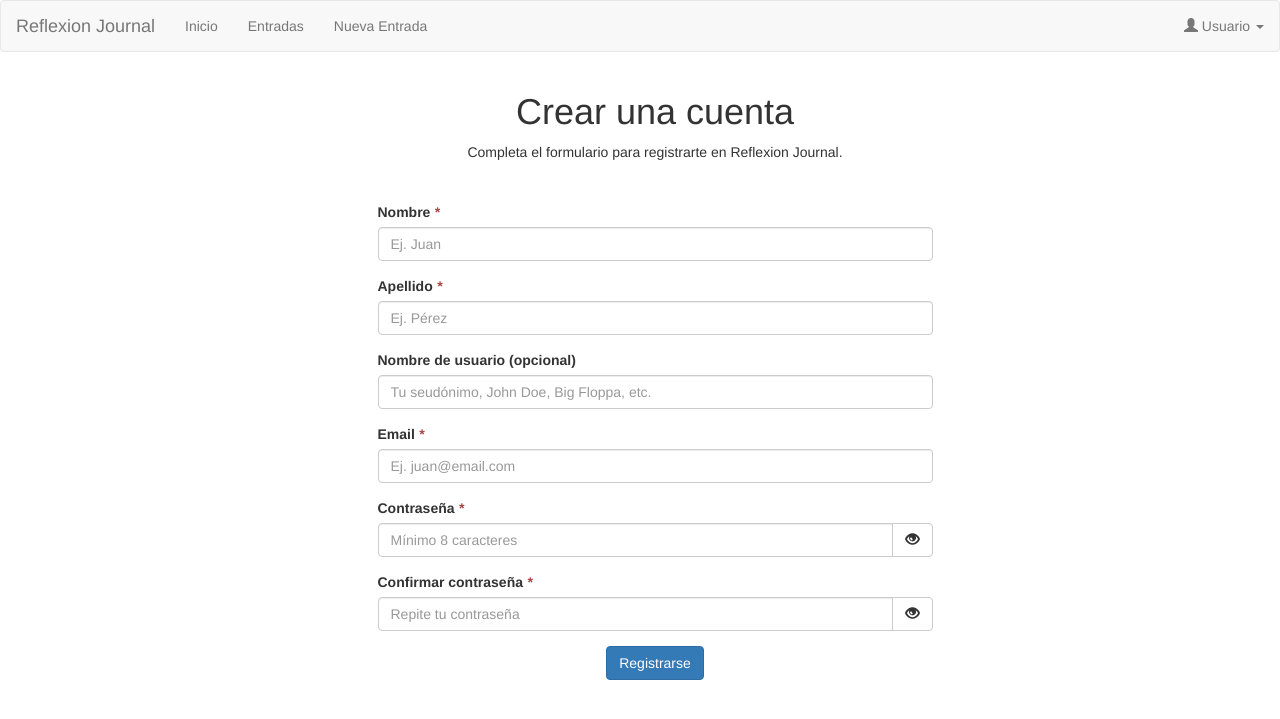
After one commit to AstronautMarkus/reflexion-journal, a Flask app: page /register in a window 1280 px wide. The commit adds this page. Shown: the top 719 px of the page. Run offline with Flask 3, Linux system fonts and the light colour scheme; some libraries are stand-ins or nearby versions.

Commit message:
feat: Implement user authentication with login and registration routes, templates, and flash messages

```diff
--- a/reflexion-journal/app/__init__.py
+++ b/reflexion-journal/app/__init__.py
@@ -6,6 +6,7 @@ from .models.models import db
 migrate = Migrate()
 
 from app.routes.main import main as main_blueprint
+from app.routes.auth import auth as auth_blueprint
 
 def create_app():
     app = Flask(__name__)
@@ -17,5 +18,6 @@ def create_app():
 
 
     app.register_blueprint(main_blueprint)
+    app.register_blueprint(auth_blueprint)
 
     return app
--- /dev/null
+++ b/reflexion-journal/app/routes/auth/__init__.py
@@ -0,0 +1,5 @@
+from flask import Blueprint
+
+auth = Blueprint('auth', __name__)
+
+from . import register, login
--- /dev/null
+++ b/reflexion-journal/app/routes/auth/register.py
@@ -0,0 +1,57 @@
+from . import auth
+from flask import Flask, render_template, flash, redirect, url_for, request
+from app.models.models import User
+from app import db
+from werkzeug.security import generate_password_hash
+
+@auth.route('/register', methods=['GET', 'POST'])
+def register():
+    if request.method == 'POST':
+        first_name = request.form.get('first_name', '').strip()
+        last_name = request.form.get('last_name', '').strip()
+        username = request.form.get('username', '').strip() or None
+        email = request.form.get('email', '').strip()
+        password = request.form.get('password', '')
+        confirm = request.form.get('confirm', '')
+
+        errors = {}
+        if not first_name:
+            errors['first_name'] = 'El nombre es obligatorio.'
+        if not last_name:
+            errors['last_name'] = 'El apellido es obligatorio.'
+        if not email:
+            errors['email'] = 'El email es obligatorio.'
+        if not password:
+            errors['password'] = 'La contraseña es obligatoria.'
+        if password != confirm:
+            errors['confirm'] = 'Las contraseñas no coinciden.'
+
+        if email and User.query.filter_by(email=email).first():
+            errors['email'] = 'El email ya está registrado.'
+        if username and User.query.filter_by(username=username).first():
+            errors['username'] = 'El nombre de usuario ya está en uso.'
+
+        form_data = {
+            'first_name': first_name,
+            'last_name': last_name,
+            'username': username or '',
+            'email': email
+        }
+
+        if errors:
+            return render_template('auth/register.html', errors=errors, form_data=form_data)
+
+        hashed_password = generate_password_hash(password)
+        user = User(
+            first_name=first_name,
+            last_name=last_name,
+            username=username,
+            email=email,
+            password=hashed_password
+        )
+        db.session.add(user)
+        db.session.commit()
+        flash('Registro exitoso. Ahora puedes iniciar sesión.', 'success')
+        return redirect(url_for('auth.login'))
+
+    return render_template('auth/register.html', errors={}, form_data={})
--- /dev/null
+++ b/reflexion-journal/app/templates/auth/register.html
@@ -0,0 +1,97 @@
+{% extends 'base/base.html' %}
+{% block title %}Registro - Reflexion Journal{% endblock %}
+{% block content %}
+<div class="container">
+    <div class="row">
+        <div class="col-xs-12 text-center">
+            <h1>Crear una cuenta</h1>
+            <p>Completa el formulario para registrarte en Reflexion Journal.</p>
+        </div>
+    </div>
+    <div class="row" style="margin-top:30px;">
+        <div class="col-sm-6 col-sm-offset-3">
+            <form method="POST" action="{{ url_for('auth.register') }}">
+                <div class="form-group">
+                    <label for="first_name" class="control-label">Nombre <i class="text-danger">*</i></label>
+                    <input type="text" class="form-control" id="first_name" name="first_name" required placeholder="Ej. Juan" value="{{ form_data.first_name if form_data.first_name is defined else '' }}">
+                    {% if errors.first_name %}
+                        <div class="alert alert-danger" style="margin-top:5px; padding:5px;">{{ errors.first_name }}</div>
+                    {% endif %}
+                </div>
+                <div class="form-group">
+                    <label for="last_name" class="control-label">Apellido <i class="text-danger">*</i></label>
+                    <input type="text" class="form-control" id="last_name" name="last_name" required placeholder="Ej. Pérez" value="{{ form_data.last_name if form_data.last_name is defined else '' }}">
+                    {% if errors.last_name %}
+                        <div class="alert alert-danger" style="margin-top:5px; padding:5px;">{{ errors.last_name }}</div>
+                    {% endif %}
+                </div>
+                <div class="form-group">
+                    <label for="username" class="control-label">Nombre de usuario (opcional)</label>
+                    <input type="text" class="form-control" id="username" name="username" placeholder="Tu seudónimo, John Doe, Big Floppa, etc." value="{{ form_data.username if form_data.username is defined else '' }}">
+                    {% if errors.username %}
+                        <div class="alert alert-danger" style="margin-top:5px; padding:5px;">{{ errors.username }}</div>
+                    {% endif %}
+                </div>
+                <div class="form-group">
+                    <label for="email" class="control-label">Email <i class="text-danger">*</i></label>
+                    <input type="email" class="form-control" id="email" name="email" required placeholder="Ej. juan@email.com" value="{{ form_data.email if form_data.email is defined else '' }}">
+                    {% if errors.email %}
+                        <div class="alert alert-danger" style="margin-top:5px; padding:5px;">{{ errors.email }}</div>
+                    {% endif %}
+                </div>
+                <div class="form-group">
+                    <label for="password" class="control-label">Contraseña <i class="text-danger">*</i></label>
+                    <div class="input-group">
+                        <input type="password" class="form-control" id="password" name="password" required placeholder="Mínimo 8 caracteres">
+                        <span class="input-group-btn">
+                            <button class="btn btn-default toggle-password" type="button" data-target="password" tabindex="-1">
+                                <span class="glyphicon glyphicon-eye-open"></span>
+                            </button>
+                        </span>
+                    </div>
+                    {% if errors.password %}
+                        <div class="alert alert-danger" style="margin-top:5px; padding:5px;">{{ errors.password }}</div>
+                    {% endif %}
+                </div>
+                <div class="form-group">
+                    <label for="confirm" class="control-label">Confirmar contraseña <i class="text-danger">*</i></label>
+                    <div class="input-group">
+                        <input type="password" class="form-control" id="confirm" name="confirm" required placeholder="Repite tu contraseña">
+                        <span class="input-group-btn">
+                            <button class="btn btn-default toggle-password" type="button" data-target="confirm" tabindex="-1">
+                                <span class="glyphicon glyphicon-eye-open"></span>
+                            </button>
+                        </span>
+                    </div>
+                    {% if errors.confirm %}
+                        <div class="alert alert-danger" style="margin-top:5px; padding:5px;">{{ errors.confirm }}</div>
+                    {% endif %}
+                </div>
+                <div class="form-group text-center">
+                    <button type="submit" class="btn btn-primary">Registrarse</button>
+                </div>
+            </form>
+        </div>
+    </div>
+</div>
+{% endblock %}
+
+{% block scripts %}
+<script>
+document.querySelectorAll('.toggle-password').forEach(function(btn) {
+    btn.addEventListener('click', function() {
+        var targetId = btn.getAttribute('data-target');
+        var input = document.getElementById(targetId);
+        if (input.type === "password") {
+            input.type = "text";
+            btn.querySelector('span').classList.remove('glyphicon-eye-open');
+            btn.querySelector('span').classList.add('glyphicon-eye-close');
+        } else {
+            input.type = "password";
+            btn.querySelector('span').classList.remove('glyphicon-eye-close');
+            btn.querySelector('span').classList.add('glyphicon-eye-open');
+        }
+    });
+});
+</script>
+{% endblock %}
--- a/reflexion-journal/app/templates/base/base.html
+++ b/reflexion-journal/app/templates/base/base.html
@@ -10,10 +10,32 @@
 <body>
     {% include 'base/components/navbar.html' %}
     <div class="container">
+        {% with messages = get_flashed_messages(with_categories=true) %}
+            {% if messages %}
+                {% for category, message in messages %}
+                    <div class="alert alert-{{ category }} alert-dismissible fade in mt-3" role="alert">
+                        {% if category == 'danger' %}
+                            <span class="glyphicon glyphicon-exclamation-sign" aria-hidden="true"></span>
+                            <span class="sr-only">Error:</span>
+                        {% endif %}
+                        {{ message }}
+                        <button type="button" class="close" data-dismiss="alert" aria-label="Close">
+                            <span aria-hidden="true">&times;</span>
+                        </button>
+                    </div>
+                {% endfor %}
+            {% endif %}
+        {% endwith %}
         {% block content %}{% endblock %}
     </div>
     {% block scripts %}{% endblock %}
     <script src="{{ url_for('static', filename='js/jquery-3.7.1.min.js') }}"></script>
     <script src="{{ url_for('static', filename='js/bootstrap-3.4.1.min.js') }}"></script>
+    <script>
+
+    $(document).on('click', '.alert .close', function() {
+        $(this).closest('.alert').fadeOut(200, function() { $(this).remove(); });
+    });
+    </script>
 </body>
 </html>
--- a/reflexion-journal/requirements.txt
+++ b/reflexion-journal/requirements.txt
@@ -1,19 +1,22 @@
+alembic==1.17.0
 blinker==1.9.0
 click==8.3.0
 datetime==5.5
 flask==3.1.2
 flask-cors==6.0.1
+flask-migrate==4.1.0
 flask-sqlalchemy==3.1.1
 greenlet==3.2.4
 gunicorn==23.0.0
 itsdangerous==2.2.0
 jinja2==3.1.6
+mako==1.3.10
 markupsafe==3.0.3
 packaging==25.0
+pymysql==1.1.0
 python-dotenv==1.1.1
 pytz==2025.2
 sqlalchemy==2.0.44
 typing-extensions==4.15.0
 werkzeug==3.1.3
 zope-interface==8.0.1
-pymysql==1.1.0
```
Also changed, not shown: reflexion-journal/app/routes/auth/login.py (added, +31 -0 lines), reflexion-journal/app/templates/auth/login.html (added, +56 -0 lines), reflexion-journal/app/templates/home.html (+56 -3 lines), reflexion-journal/app/static/img/babytux.png (added), reflexion-journal/app/static/img/supertux.png (added).
